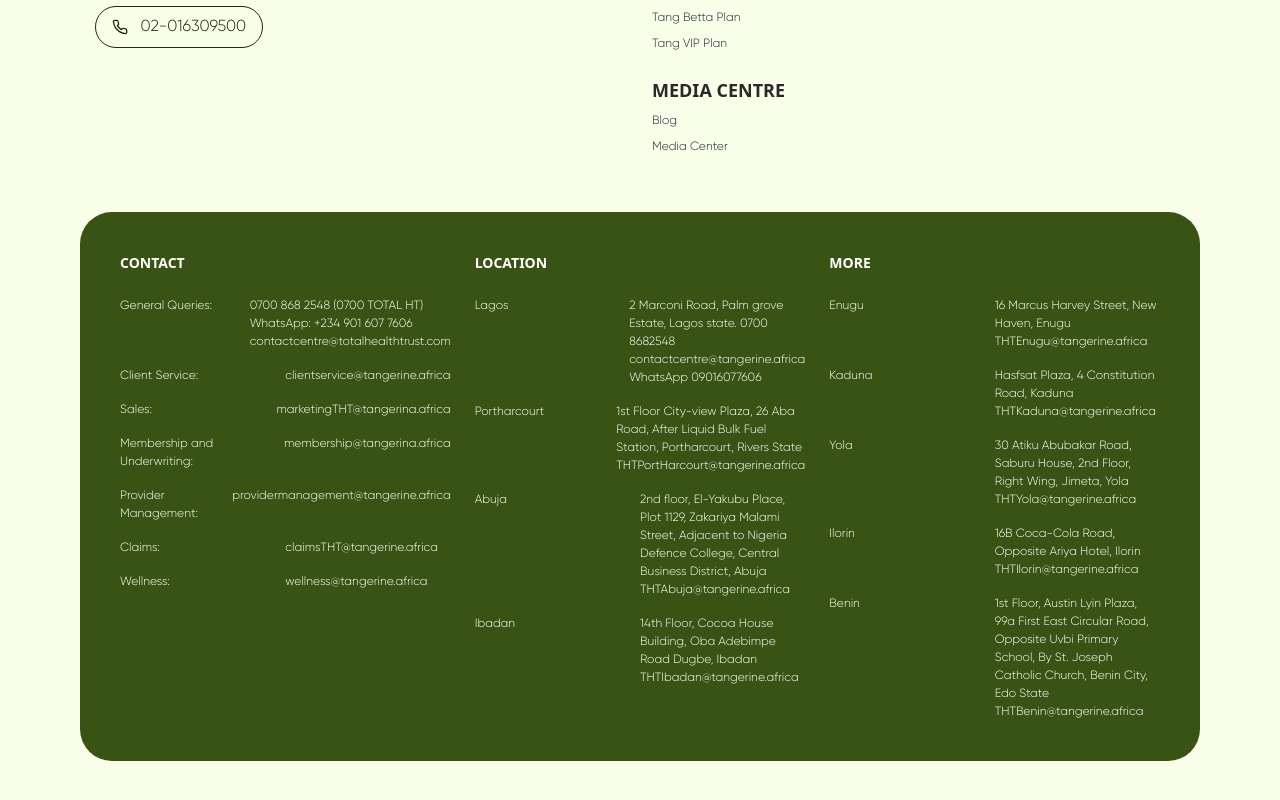
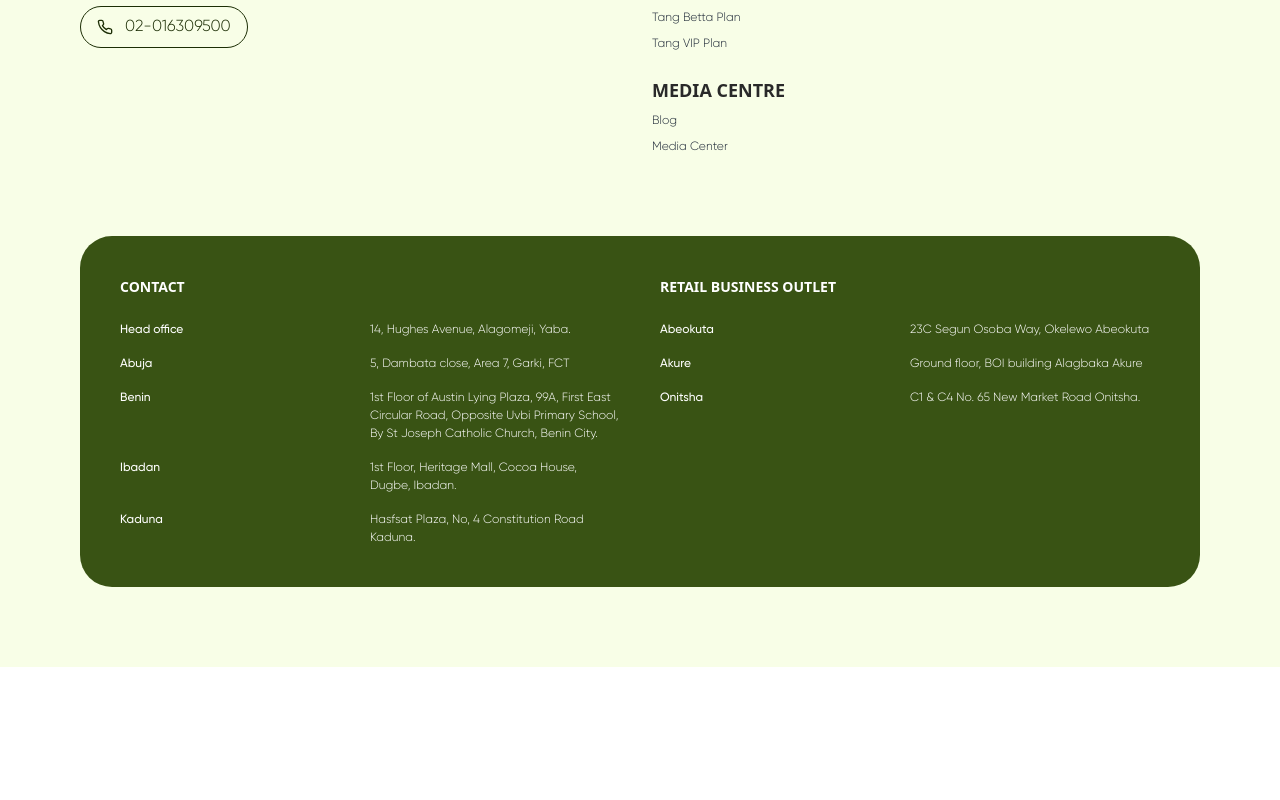
Before and after one commit to deasytech/tangerine-financial, a Next.js app: page /tangerine-life in a window 1280 px wide. Shown: the part 3609-4409 px from the top of the page. After the commit the page ends 4276 px from the top, so only its background shows below. Built offline with nearby package versions, Linux system fonts and the light colour scheme.

Commit message:
life insurance page

```diff
--- /dev/null
+++ b/app/(life)/tangerine-life/corporate-products/page.tsx
@@ -0,0 +1,8 @@
+
+const Page = () => {
+  return (
+    <div>Page</div>
+  )
+}
+
+export default Page
--- a/app/(life)/tangerine-life/page.tsx
+++ b/app/(life)/tangerine-life/page.tsx
@@ -46,7 +46,7 @@
               Corporate Products
             </h2>
             <p className='regular-18 !leading-[32px] text-white'>A tailored solution for your company's insurance needs. With our comprehensive coverage and flexible options, we provide peace of mind for both employers and employees. Secure your team's future with Tangerine Life Corporate Plan today.</p>
-            <Link href="/" className="flex gap-2 items-center rounded-lg btn_green w-fit mt-10">
+            <Link href="/tangerine-life/corporate-products" className="flex gap-2 items-center rounded-lg btn_green w-fit mt-10">
               <span>Explore plans</span>
               <ArrowRight size={18} className='text-white' />
             </Link>
@@ -57,7 +57,7 @@
               Retail Products
             </h2>
             <p className='regular-18 !leading-[32px] text-white'>Our retail plans offer tailored solutions for diverse needs, including Investment linked Products, Endowment and Protection Plans with customisable coverage</p>
-            <Link href="/" className="flex gap-2 items-center rounded-lg btn_white !text-green-base w-fit mt-10">
+            <Link href="/tangerine-life/retail-products" className="flex gap-2 items-center rounded-lg btn_white !text-green-base w-fit mt-10">
               <span>Explore plans</span>
               <ArrowRight size={18} className='text-green-base' />
             </Link>
--- /dev/null
+++ b/app/(life)/tangerine-life/retail-products/page.tsx
@@ -0,0 +1,8 @@
+
+const Page = () => {
+  return (
+    <div>Page</div>
+  )
+}
+
+export default Page
--- a/components/life/Footer.tsx
+++ b/components/life/Footer.tsx
@@ -22,8 +22,9 @@
 
   return (
     <>
-      <footer className="bg-green-50 flex w-full flex-col gap-14 mt-24 py-20">
-        <div className="relative padding-container max-container flex gap-6">
+    <div className="bg-green-50 mt-24 pt-20">
+        <div className="padding-container max-container">
+          <div className="flex gap-6">
             <div className="w-full flex flex-col gap-4">
               <Image src="/images/life/logo.svg" alt="twitter logo" width={127} height={40} />
               <p className="regular-14 !font-gilroy-medium max-w-xs text-green-900">Empowering people to live financially secure.</p>
@@ -66,106 +67,55 @@
                 ))}
               </div>
             </div>
-
           </div>
-
-        <div className="padding-container max-container">
-          <div className="flex flex-col md:flex-row gap-6 p-10 bg-green-900 rounded-3xl">
+        </div>
+        <footer className="padding-container max-container flex w-full flex-col gap-14 py-20">
+          <div className="flex flex-col md:flex-row gap-10 p-10 bg-green-900 rounded-3xl">
             <div className="w-full flex flex-col gap-6">
               <h3 className="bold-14 text-white uppercase">Contact</h3>
               <div className="flex flex-col gap-4">
                 <div className="flex justify-between">
-                  <p className="text-white regular-12 !font-gilroy-light w-full">General Queries:</p>
-                  <p className="text-white regular-12 !font-gilroy-light w-full">0700 868 2548 (0700 TOTAL HT)<br />
-                    WhatsApp: +234 901 607 7606<br />
-                    contactcentre@totalhealthtrust.com</p>
+                  <p className="text-white regular-12 !font-gilroy-medium w-full">Head office</p>
+                  <p className="text-white regular-12 !font-gilroy-light w-full">14, Hughes Avenue, Alagomeji, Yaba.</p>
                 </div>
                 <div className="flex justify-between">
-                  <p className="text-white regular-12 !font-gilroy-light w-full">Client Service:</p>
-                  <p className="text-white regular-12 !font-gilroy-light w-full">clientservice@tangerine.africa</p>
+                  <p className="text-white regular-12 !font-gilroy-medium w-full">Abuja</p>
+                  <p className="text-white regular-12 !font-gilroy-light w-full">5, Dambata close, Area 7, Garki, FCT</p>
                 </div>
                 <div className="flex justify-between">
-                  <p className="text-white regular-12 !font-gilroy-light w-full">Sales:</p>
-                  <p className="text-white regular-12 !font-gilroy-light w-full">marketingTHT@tangerina.africa</p>
+                  <p className="text-white regular-12 !font-gilroy-medium w-full">Benin</p>
+                  <p className="text-white regular-12 !font-gilroy-light w-full">1st Floor of Austin Lying Plaza, 99A, First East Circular Road, Opposite Uvbi Primary School, By St Joseph Catholic Church, Benin City.</p>
                 </div>
                 <div className="flex justify-between">
-                  <p className="text-white regular-12 !font-gilroy-light w-full">Membership and Underwriting:</p>
-                  <p className="text-white regular-12 !font-gilroy-light w-full">membership@tangerina.africa</p>
+                  <p className="text-white regular-12 !font-gilroy-medium w-full">Ibadan</p>
+                  <p className="text-white regular-12 !font-gilroy-light w-full">1st Floor, Heritage Mall, Cocoa House, Dugbe, Ibadan.</p>
                 </div>
                 <div className="flex justify-between">
-                  <p className="text-white regular-12 !font-gilroy-light w-full">Provider Management:</p>
-                  <p className="text-white regular-12 !font-gilroy-light w-full">providermanagement@tangerine.africa</p>
-                </div>
-                <div className="flex justify-between">
-                  <p className="text-white regular-12 !font-gilroy-light w-full">Claims:</p>
-                  <p className="text-white regular-12 !font-gilroy-light w-full">claimsTHT@tangerine.africa</p>
-                </div>
-                <div className="flex justify-between">
-                  <p className="text-white regular-12 !font-gilroy-light w-full">Wellness:</p>
-                  <p className="text-white regular-12 !font-gilroy-light w-full">wellness@tangerine.africa</p>
+                  <p className="text-white regular-12 !font-gilroy-medium w-full">Kaduna</p>
+                  <p className="text-white regular-12 !font-gilroy-light w-full">Hasfsat Plaza, No, 4 Constitution Road Kaduna.</p>
                 </div>
               </div>
             </div>
             <div className="w-full flex flex-col gap-6">
-              <h3 className="bold-14 text-white uppercase">Location</h3>
+              <h3 className="bold-14 text-white uppercase">Retail Business OUTLET</h3>
               <div className="flex flex-col gap-4">
                 <div className="flex justify-between">
-                  <p className="text-white regular-12 !font-gilroy-light w-full">Lagos</p>
-                  <p className="text-white regular-12 !font-gilroy-light w-full">2 Marconi Road, Palm grove Estate, Lagos state. 0700 8682548 <br />
-                    contactcentre@tangerine.africa <br />
-                    WhatsApp 09016077606</p>
+                  <p className="text-white regular-12 !font-gilroy-medium w-full">Abeokuta</p>
+                  <p className="text-white regular-12 !font-gilroy-light w-full">23C Segun Osoba Way, Okelewo Abeokuta</p>
                 </div>
                 <div className="flex justify-between">
-                  <p className="text-white regular-12 !font-gilroy-light w-full">Portharcourt</p>
-                  <p className="text-white regular-12 !font-gilroy-light w-full">1st Floor City-view Plaza, 26 Aba Road, After Liquid Bulk Fuel Station, Portharcourt, Rivers State
-                    THTPortHarcourt@tangerine.africa</p>
+                  <p className="text-white regular-12 !font-gilroy-medium w-full">Akure</p>
+                  <p className="text-white regular-12 !font-gilroy-light w-full">Ground floor, BOI building Alagbaka Akure</p>
                 </div>
                 <div className="flex justify-between">
-                  <p className="text-white regular-12 !font-gilroy-light w-full">Abuja</p>
-                  <p className="text-white regular-12 !font-gilroy-light w-full">2nd floor, El-Yakubu Place, Plot 1129, Zakariya Malami Street, Adjacent to Nigeria Defence College, Central Business District, Abuja
-                    THTAbuja@tangerine.africa</p>
-                </div>
-                <div className="flex justify-between">
-                  <p className="text-white regular-12 !font-gilroy-light w-full">Ibadan</p>
-                  <p className="text-white regular-12 !font-gilroy-light w-full">14th Floor, Cocoa House Building, Oba Adebimpe<br />
-                    Road Dugbe, Ibadan<br />
-                    THTIbadan@tangerine.africa</p>
-                </div>
-              </div>
-            </div>
-            <div className="w-full flex flex-col gap-6">
-              <h3 className="bold-14 text-white uppercase">More</h3>
-              <div className="flex flex-col gap-4">
-                <div className="flex justify-between">
-                  <p className="text-white regular-12 !font-gilroy-light w-full">Enugu</p>
-                  <p className="text-white regular-12 !font-gilroy-light w-full">16 Marcus Harvey Street, New Haven, Enugu
-                    THTEnugu@tangerine.africa</p>
-                </div>
-                <div className="flex justify-between">
-                  <p className="text-white regular-12 !font-gilroy-light w-full">Kaduna</p>
-                  <p className="text-white regular-12 !font-gilroy-light w-full">Hasfsat Plaza, 4 Constitution Road, Kaduna
-                    THTKaduna@tangerine.africa</p>
-                </div>
-                <div className="flex justify-between">
-                  <p className="text-white regular-12 !font-gilroy-light w-full">Yola</p>
-                  <p className="text-white regular-12 !font-gilroy-light w-full">30 Atiku Abubakar Road, Saburu House, 2nd Floor, Right Wing, Jimeta, Yola
-                    THTYola@tangerine.africa</p>
-                </div>
-                <div className="flex justify-between">
-                  <p className="text-white regular-12 !font-gilroy-light w-full">Ilorin</p>
-                  <p className="text-white regular-12 !font-gilroy-light w-full">16B Coca-Cola Road, Opposite Ariya Hotel, Ilorin
-                    THTIlorin@tangerine.africa</p>
-                </div>
-                <div className="flex justify-between">
-                  <p className="text-white regular-12 !font-gilroy-light w-full">Benin</p>
-                  <p className="text-white regular-12 !font-gilroy-light w-full">1st Floor, Austin Lyin Plaza, 99a First East Circular Road, Opposite Uvbi Primary School, By St. Joseph Catholic Church, Benin City, Edo State
-                    THTBenin@tangerine.africa</p>
-                </div>
+                  <p className="text-white regular-12 !font-gilroy-medium w-full">Onitsha</p>
+                  <p className="text-white regular-12 !font-gilroy-light w-full">C1 & C4 No. 65 New Market Road Onitsha.</p>
                 </div>
               </div>
             </div>
           </div>
         </footer>
+      </div>
     </>
   );
 };
```
Lines whose indentation alone changed are shown as unchanged.
